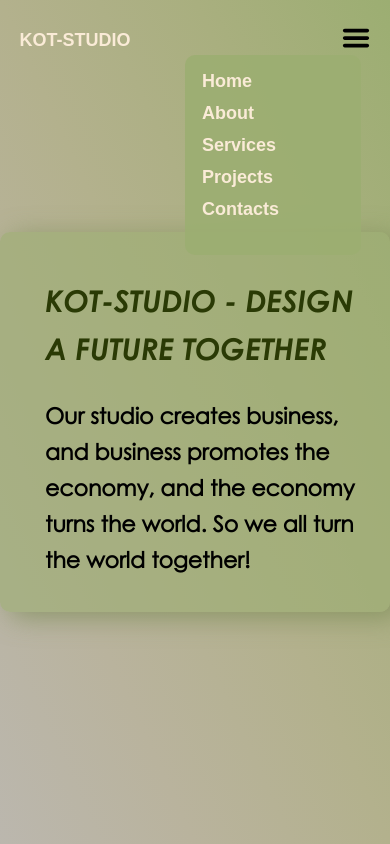
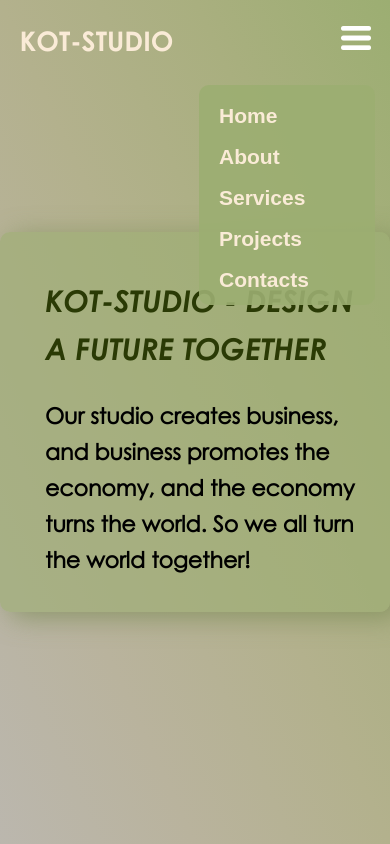
Before and after one commit to Andrew05Kot/profile, a plain HTML site: page index.html in a window 390 px wide. Both pictures are taken after a click on the picture 355 px from the left and 38 px from the top of the page. Shown: the top 844 px of the page. Drawn offline with nearby package versions, Linux system fonts and the light colour scheme; grey boxes are pictures that could not be loaded.

Commit message:
- adapted header for mobile - created dropdown menu in mobile

```diff
--- a/index.html
+++ b/index.html
@@ -14,15 +14,15 @@
 	<div class="wrapper">
 		<header class="header" id="header">
 			<div class="header-container">
-				<a href="#home">KOT-STUDIO</a>
+				<a class="logo" href="#home">KOT-STUDIO</a>
 				<div class="menu-icon">
-					<img src="images/Hamburger_icon.svg">
-				<div class="nav-bar">
-					<a href="#home">Home</a>
-					<a href="#about">About</a>
-					<a href="#services">Services</a>
-					<a href="#projects">Projects</a>
-					<a href="#contacts">Contacts</a>
+					<img src="images/hamburger-icon.png" onclick="toggleNavBar()">
+				<div id="nav-bar" class="nav-bar">
+					<a onclick="onNavigated()" href="#home">Home</a>
+					<a onclick="onNavigated()" href="#about">About</a>
+					<a onclick="onNavigated()" href="#services">Services</a>
+					<a onclick="onNavigated()" href="#projects">Projects</a>
+					<a onclick="onNavigated()" href="#contacts">Contacts</a>
 				</div>
 			</div>
 		</header>
--- a/js/scripts.js
+++ b/js/scripts.js
@@ -8,8 +8,26 @@ const sr = ScrollReveal ({
 	distance: '25px',
 	duration: 2500,
 	reset: true
-})
+});
 
-sr.reveal('.home-text',{delay:190, origin:'bottom'})
+sr.reveal('.home-text',{ delay:190, origin:'bottom' })
 
-sr.reveal('.home,.about,.services,.projects,.contacts',{delay:200, origin:'bottom'})
+sr.reveal('.home,.about,.services,.projects,.contacts', { delay:200, origin:'bottom' })
+
+onNavigated = () => {
+	changeNavNarVisibility(true);
+}
+
+toggleNavBar = () => {
+	const visibility = document.getElementById("nav-bar").style.visibility;
+	changeNavNarVisibility(visibility === 'visible');
+};
+
+window.onorientationchange = (event) => {
+	const screenSize = event.target.screen.orientation.angle;
+	changeNavNarVisibility(screenSize === 0);
+};
+
+changeNavNarVisibility = (expression) => {
+	document.getElementById("nav-bar").style.visibility = expression ? 'hidden' : 'visible';
+}
--- a/styles/styles.css
+++ b/styles/styles.css
@@ -58,6 +58,15 @@ header {
 
 header.sticky {
 	backdrop-filter: blur(7px);
+}
+
+.header .logo {
+	font-size: 27px;
+	font-family: 'Century Gothic Bold';
+}
+
+.nav-bar {
+	visibility: visible;
 }
 
 .nav-bar a {
@@ -440,22 +449,31 @@ header.sticky {
 	transform: scale(1.01) translateY(-5px) translateX(-5px);
 }
 
-@media (max-width: 720px) {
+@media (max-width: 861px) {
 
 	.header img {
 		display: initial;
 	}
 
-	.header .nav-bar {
+	.nav-bar {
+		visibility: hidden;
+	}
+
+	.nav-bar {
 		position: absolute;
 		padding: 10px;
-		top: 55px;
-		right: 29px;
+		top: 85px;
+		right: 15px;
 		border-radius: 10px;
 		display: flex;
 		flex-direction: column;
-		height: 180px;
+		height: 200px;
 		width: 40vw;
 		background-color: rgba(156, 174, 114, 0.9);
 	}
+
+	.nav-bar a {
+		padding: 10px;
+		font-size: 21px;
+	}
 }
```
Also changed, not shown: images/hamburger-icon.png (added), images/hamburger.png (deleted).
